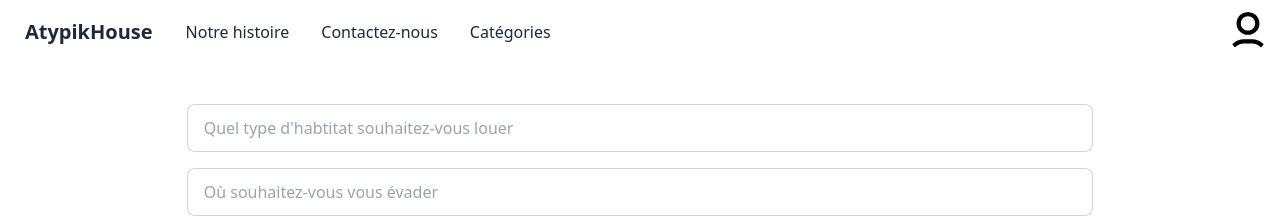
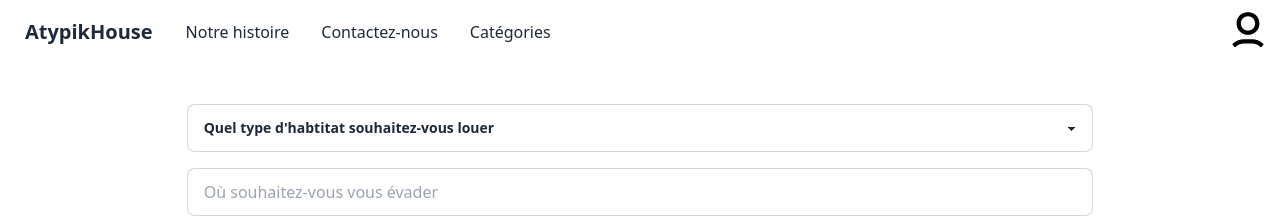
Before and after one commit to cjdonato/atypik-booking-app, a Nuxt app: page / in a window 1280 px wide. Shown: the top 217 px of the page. Built offline with nearby package versions, Linux system fonts and the light colour scheme; no server answers.

Commit message:
Search modif

```diff
--- a/components/Search.vue
+++ b/components/Search.vue
@@ -1,11 +1,17 @@
 <template>
   <!-- <div class="flex flex-col items-center px-24 py-8 w-screen bg-green-800"> -->
   <div class="flex flex-col items-center px-24 py-8 w-screen">
-    <input
+    <!-- <input
       type="text"
       placeholder="Quel type d'habtitat souhaitez-vous louer"
       class="input input-bordered w-10/12 m-2"
-    />
+    /> -->
+    <select v-model="type" class="select select-bordered w-10/12 m-2" required>
+      <option disabled selected>Quel type d'habtitat souhaitez-vous louer</option>
+      <option >Category1</option>
+      <option>Category2</option>
+      <option>Category3</option>
+    </select>
     <input
       type="text"
       placeholder="Où souhaitez-vous vous évader"
@@ -21,10 +27,11 @@
   </div>
 </template>
 
-<script lang="ts">
-import Vue from 'vue'
-
-export default Vue.extend({
+<script>
+export default {
   name: 'SearchComponent',
-})
+  data: () => ({
+    type: "Quel type d'habtitat souhaitez-vous louer",
+  }),
+}
 </script>
```
